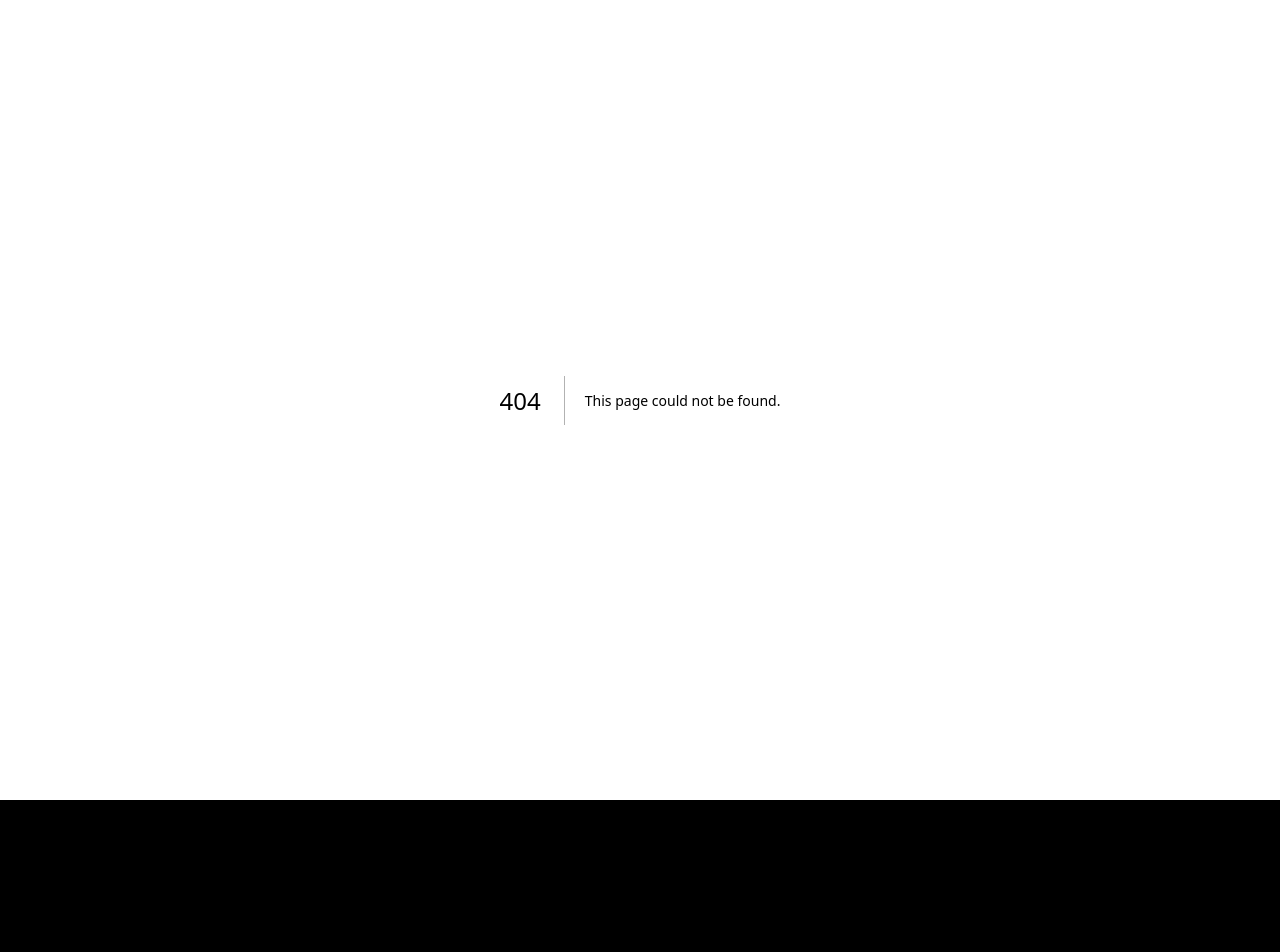
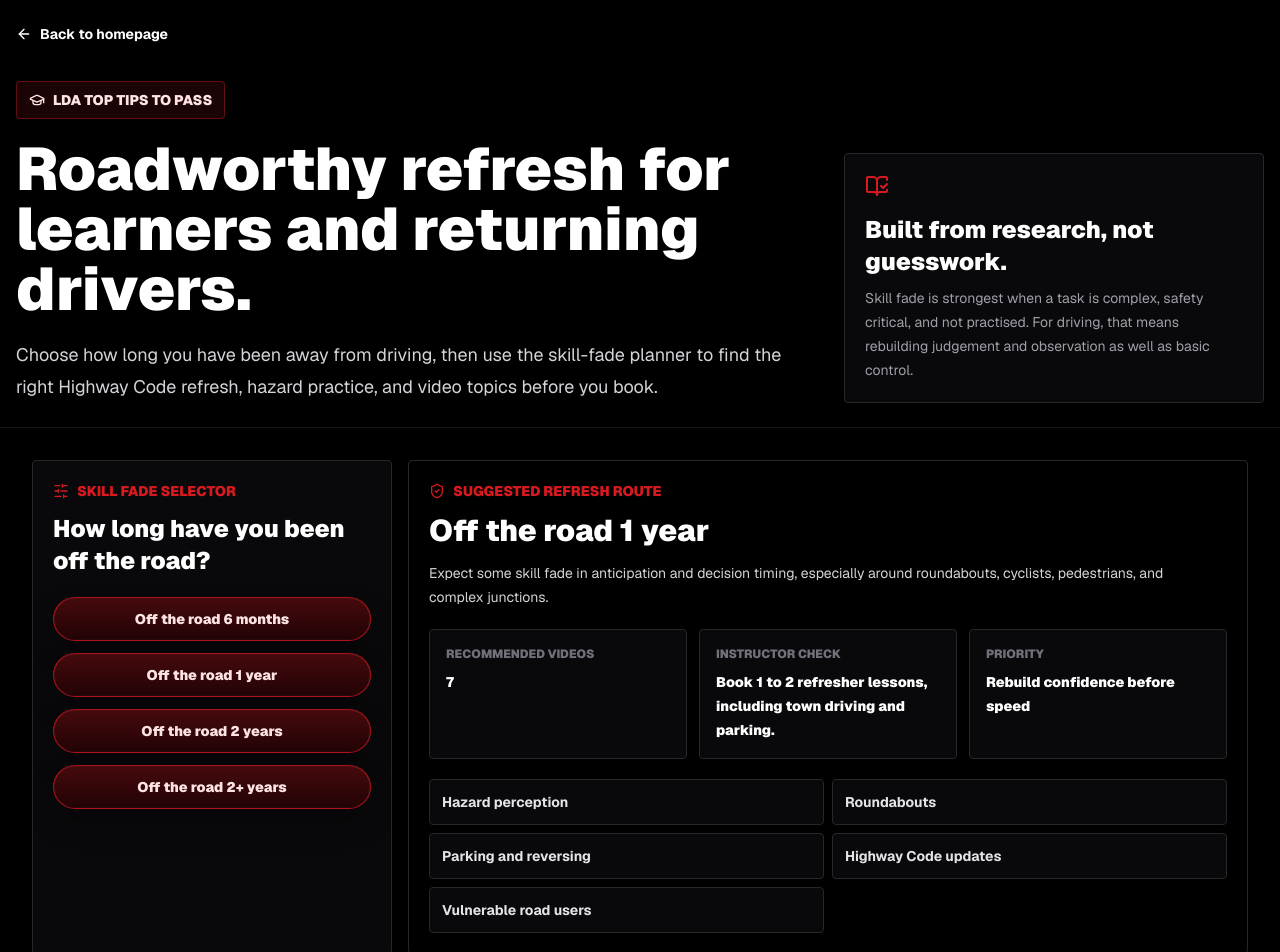
Before and after one commit to LDrivingAcademy/LDA, a Next.js app: page /roadworthy in a window 1280 px wide. Before the commit this address had no page. Shown: the top 952 px of the page. Before the commit the page ends 800 px from the top, so only its background shows below. Built offline with nearby package versions, Linux system fonts and the light colour scheme.

Commit message:
Add roadworthy refresh page

```diff
--- /dev/null
+++ b/src/app/roadworthy/page.tsx
@@ -0,0 +1,82 @@
+import Link from "next/link";
+import { ArrowLeft, BookOpenCheck, ExternalLink, GraduationCap } from "lucide-react";
+import { RoadworthyGuide } from "@/components/roadworthy-guide";
+
+const researchLinks = [
+  {
+    label: "Official Highway Code updates",
+    href: "https://www.gov.uk/guidance/the-highway-code/updates"
+  },
+  {
+    label: "2022 Highway Code changes",
+    href: "https://www.gov.uk/government/news/the-highway-code-8-changes-you-need-to-know-from-29-january-2022"
+  },
+  {
+    label: "Skill decay overview",
+    href: "https://journals.sagepub.com/doi/10.1177/10648046241236519"
+  },
+  {
+    label: "Driving inactivity and lane control",
+    href: "https://www.sciencedirect.com/science/article/abs/pii/S1369847817301808"
+  },
+  {
+    label: "Driving inactivity and hazard response",
+    href: "https://www.sciencedirect.com/science/article/pii/S1369847817305673"
+  },
+  {
+    label: "Hazard perception in driving",
+    href: "https://journals.sagepub.com/doi/10.1177/0963721416663186"
+  }
+];
+
+export default function RoadworthyPage() {
+  return (
+    <main className="min-h-screen bg-black text-white">
+      <header className="border-b border-zinc-900 px-4 py-6">
+        <section className="mx-auto max-w-7xl">
+          <Link href="/" className="inline-flex items-center gap-2 text-sm font-bold text-zinc-300 hover:text-white">
+            <ArrowLeft size={16} /> Back to homepage
+          </Link>
+          <div className="mt-8 grid gap-8 lg:grid-cols-[1fr_420px] lg:items-end">
+            <div>
+              <div className="inline-flex items-center gap-2 rounded border border-red-500/30 bg-red-500/10 px-3 py-2 text-sm font-black uppercase text-red-100">
+                <GraduationCap size={16} /> LDA top tips to pass
+              </div>
+              <h1 className="mt-5 max-w-4xl text-4xl font-black tracking-normal sm:text-6xl">
+                Roadworthy refresh for learners and returning drivers.
+              </h1>
+              <p className="mt-5 max-w-3xl text-lg leading-8 text-zinc-300">
+                Choose how long you have been away from driving, then use the skill-fade planner to find the right Highway Code refresh, hazard practice, and video topics before you book.
+              </p>
+            </div>
+            <aside className="rounded border border-zinc-800 bg-zinc-950 p-5">
+              <BookOpenCheck className="text-brand" />
+              <h2 className="mt-4 text-2xl font-black">Built from research, not guesswork.</h2>
+              <p className="mt-2 text-sm leading-6 text-zinc-400">
+                Skill fade is strongest when a task is complex, safety critical, and not practised. For driving, that means rebuilding judgement and observation as well as basic control.
+              </p>
+            </aside>
+          </div>
+        </section>
+      </header>
+
+      <section className="mx-auto max-w-7xl px-4 py-8 sm:px-6 lg:px-8">
+        <RoadworthyGuide />
+
+        <section className="mt-8 rounded border border-zinc-800 bg-zinc-950 p-5">
+          <h2 className="text-2xl font-black">Research and official rule sources</h2>
+          <p className="mt-2 max-w-3xl text-sm leading-6 text-zinc-400">
+            These links are used to shape the refresh recommendations. The final LDA education library can later replace video-search links with approved instructor-made lessons.
+          </p>
+          <div className="mt-5 grid gap-3 md:grid-cols-2 lg:grid-cols-3">
+            {researchLinks.map((link) => (
+              <a key={link.href} href={link.href} className="rounded border border-zinc-800 bg-black p-4 text-sm font-black text-white hover:border-red-500" rel="noreferrer" target="_blank">
+                {link.label} <ExternalLink className="mt-3 text-brand" size={16} />
+              </a>
+            ))}
+          </div>
+        </section>
+      </section>
+    </main>
+  );
+}
```
